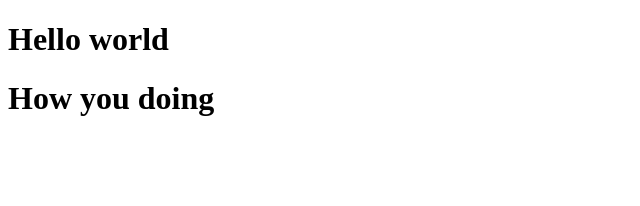
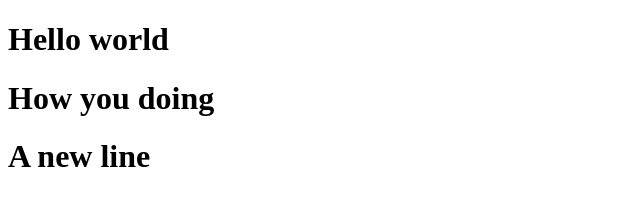
Before and after one commit to sanncooss/SanjarALi, a plain HTML site: page index.html in a window 1280 px wide. Shown: the whole page, without its empty margins (0-640 px from the left). Drawn offline with Linux system fonts and the light colour scheme.

Commit message:
Updated index.html with a new line

```diff
--- a/index.html
+++ b/index.html
@@ -9,5 +9,6 @@
 <body>
     <h1>Hello world</h1>
     <h1>How you doing</h1>
+    <h1>A new line</h1>
 </body>
 </html>
```
